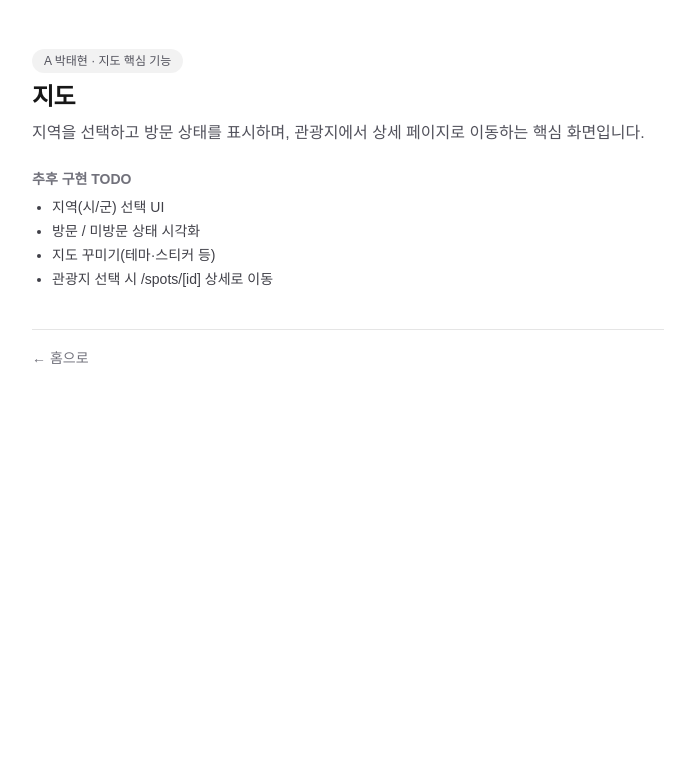
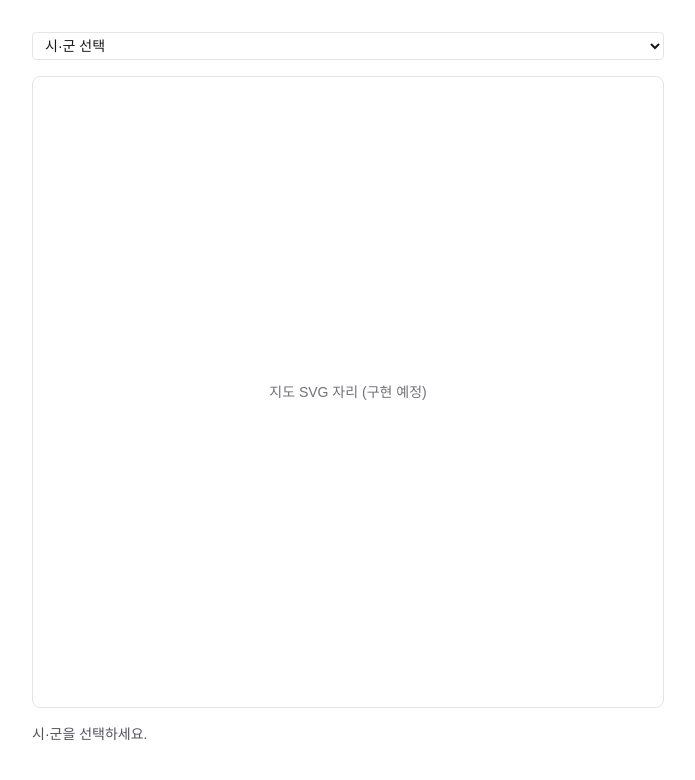
Before and after one commit to nuyh-99/ji-kku-frontend, a Next.js app in the folder frontend/: page /map in a window 1280 px wide. Shown: the top 780 px of the page, without its empty margins (292-987 px from the left). Built offline with nearby package versions, Linux system fonts and the light colour scheme; no server answers.

Commit message:
feat: /map에서 features/map MapView 렌더 연결

```diff
--- a/frontend/src/app/map/page.tsx
+++ b/frontend/src/app/map/page.tsx
@@ -1,18 +1,10 @@
 // A 박태현 · 지도 핵심 기능
-import PagePlaceholder from "@/components/common/PagePlaceholder";
+import MapView from "@/features/map/components/MapView";
 
 export default function MapPage() {
   return (
-    <PagePlaceholder
-      title="지도"
-      owner="A 박태현 · 지도 핵심 기능"
-      description="지역을 선택하고 방문 상태를 표시하며, 관광지에서 상세 페이지로 이동하는 핵심 화면입니다."
-      todos={[
-        "지역(시/군) 선택 UI",
-        "방문 / 미방문 상태 시각화",
-        "지도 꾸미기(테마·스티커 등)",
-        "관광지 선택 시 /spots/[id] 상세로 이동",
-      ]}
-    />
+    <main>
+      <MapView />
+    </main>
   );
 }
```
